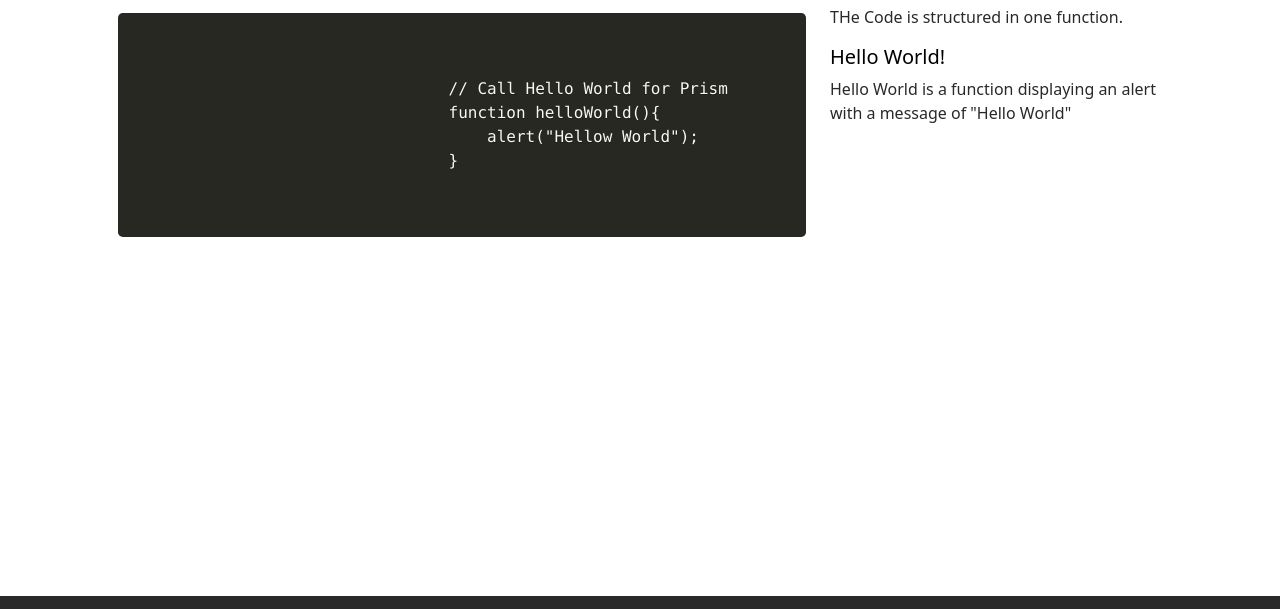
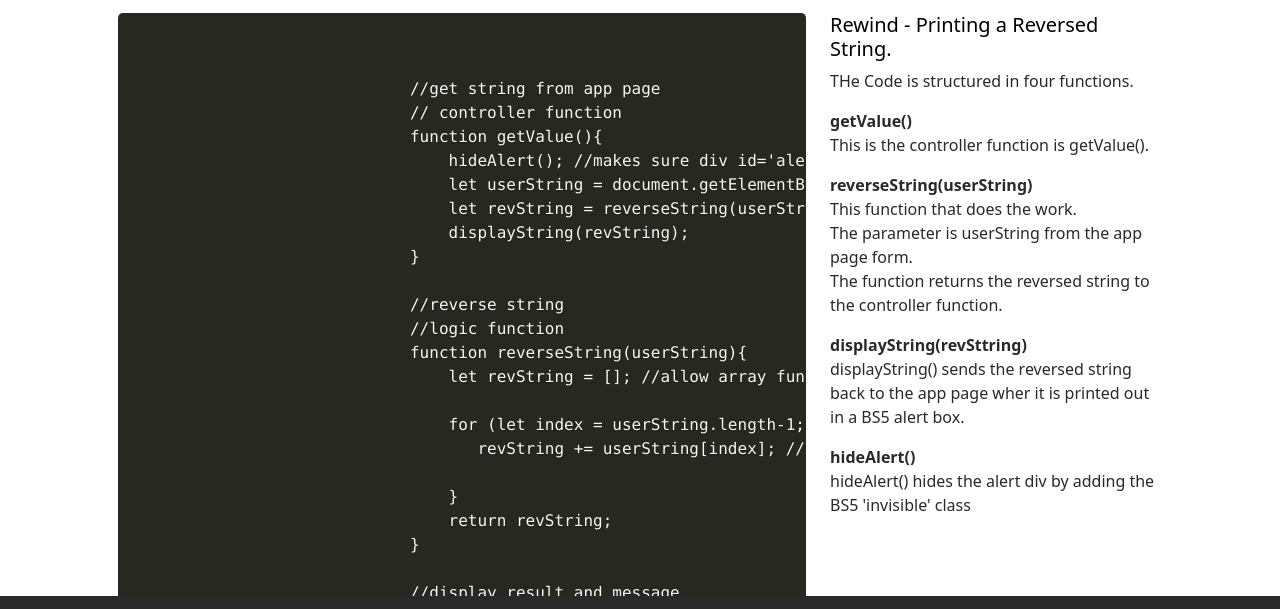
Before and after one commit to TullyEndicott/JSRewind, a plain HTML site: page code.html in a window 1280 px wide. Shown: the part 138-747 px from the top of the page. Drawn offline with nearby package versions, Linux system fonts and the light colour scheme.

Commit message:
All but the docs

```diff
--- a/code.html
+++ b/code.html
@@ -68,17 +68,73 @@
                     <!--Prism has a problem with temporate literals as of 2022-->
                     <pre class="line-numbers"><code class="language-javascreipt">
 
-                            // Call Hello World for Prism
-                            function helloWorld(){
-                                alert("Hellow World");
+                        //get string from app page
+                        // controller function
+                        function getValue(){
+                            hideAlert(); //makes sure div id='alert' invisible on start
+                            let userString = document.getElementById('userString').value;
+                            let revString = reverseString(userString);
+                            displayString(revString);
+                        }
+
+                        //reverse string
+                        //logic function
+                        function reverseString(userString){
+                            let revString = []; //allow array functions
+
+                            for (let index = userString.length-1; index >= 0; index--) {
+                               revString += userString[index]; //pust into revString
+
                             }
+                            return revString;
+                        }
+
+                        //display result and message
+                        //View function
+                        function displayString(revString){
+                            //write to the page
+                            document.getElementById("msg").innerHTML = `Your string reversed is: ${revString}`;
+                            //show alert div
+                            document.getElementById("alert").classList.remove("invisible");
+                        }
+
+                        function hideAlert(){  //hide 'alert' div
+                            document.getElementById('alert').classList.add('invisible');
+                        }
+
+                        /********Inline script in app.html
+                         *
+                         *   <script>
+                                document.getElementById("btnSubmit").addEventListener("click", getValue)
+                            </script>
+                            <script>
+                                document.getElementById("btnReset").addEventListener("click", hideAlert)
+                            </script>
+                         */
                          </code>
                     </pre>
                 </div>
-                <div class="col-lg-4">
-                    <p>THe Code is structured in one function.</p>
-                    <h5>Hello World!</h5>
-                    <p>Hello World is a function displaying an alert with a message of "Hello World"</p>
+                <div class="col-lg-4 pt-2">
+                    <h5>Rewind - Printing a Reversed String.</h5>
+                    <p>THe Code is structured in four functions.</p>
+                    <p><strong>getValue()</strong>
+                        <br>
+                        This is the controller function is getValue().
+                    </p>
+                    <p>
+                        <strong>reverseString(userString)</strong><br>
+                        This function that does the work.<br>
+                        The parameter is userString from the app page form.<br>
+                        The function returns the reversed string to the controller function.
+                    </p>
+                    <p>
+                        <strong>displayString(revSttring)</strong><br>
+                        displayString() sends the reversed string back to the app page wher it is printed out in a BS5 alert box.<br>
+                    </p>
+                    <p>
+                        <strong>hideAlert()</strong><br>
+                        hideAlert() hides the alert div by adding the BS5 'invisible' class
+                    </p>
                 </div>
             </div>
         </div>
```
Also changed, not shown: app.html (+10 -2 lines), 1 other file.
